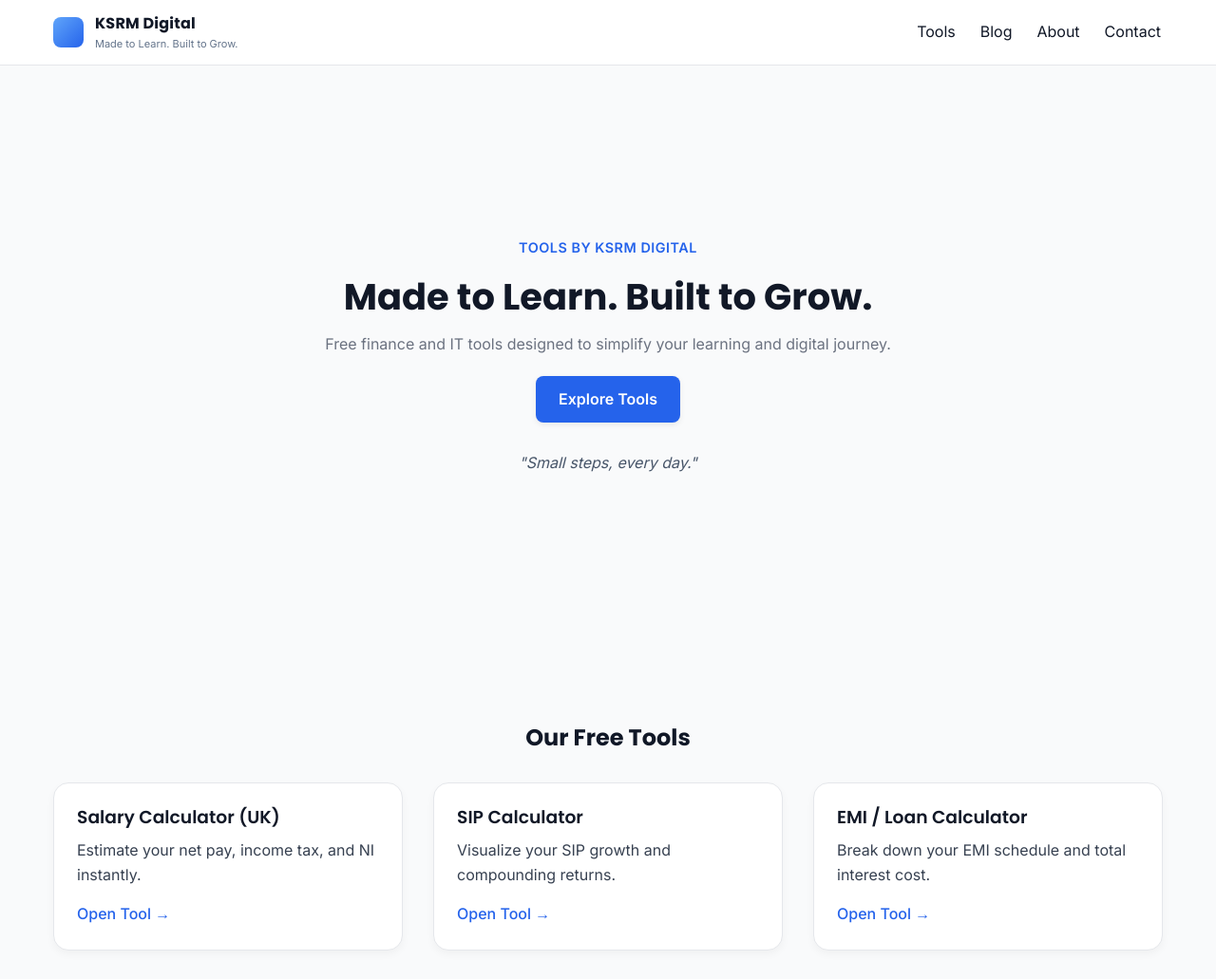
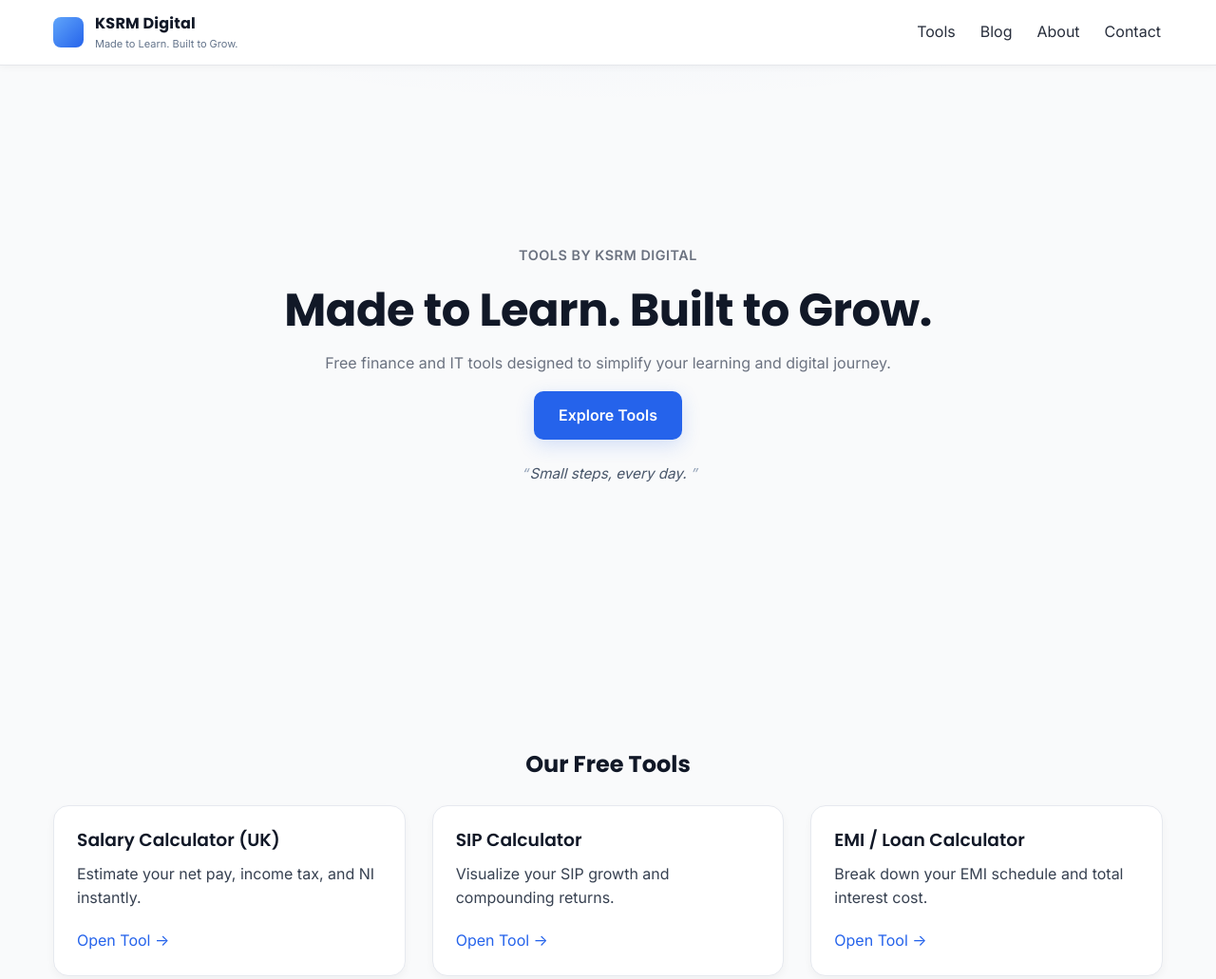
Before and after one commit to KSRMdigitsl/ksrm-website, a plain HTML site: page index.html in a window 1280 px wide. Shown: the top 1031 px of the page at 95% size. Drawn offline with Linux system fonts and the light colour scheme.

Commit message:
sync: website update

```diff
--- a/assets/css/main.css
+++ b/assets/css/main.css
@@ -1,51 +1,32 @@
 /* =========================================================
-   KSRM Digital – Global Styles
+   KSRM Digital – Global Styles (FINAL)
    Design system: Light, calm, educational theme
    ========================================================= */
 
 /* --------------------------
    1. Base + Reset
 --------------------------- */
-* {
-  box-sizing: border-box;
-  margin: 0;
-  padding: 0;
-}
+* { box-sizing: border-box; margin: 0; padding: 0; }
 
-html {
-  scroll-behavior: smooth;
-  font-size: 16px;
-}
+html { scroll-behavior: smooth; font-size: 16px; }
 
 body {
-  font-family: 'Inter', system-ui, sans-serif;
+  font-family: 'Inter', system-ui, -apple-system, Segoe UI, Roboto, Arial, sans-serif;
   color: #111827;
   background-color: #F9FAFB;
   line-height: 1.6;
 }
 
 /* Links */
-a {
-  color: #2563EB;
-  text-decoration: none;
-  transition: color 0.2s ease;
-}
-
-a:hover {
-  color: #1E3A8A;
-}
+a { color: #2563EB; text-decoration: none; transition: color 0.2s ease; }
+a:hover { color: #1E3A8A; }
 
 /* Container */
-.container {
-  max-width: 1200px;
-  margin: 0 auto;
-  padding: 0 1rem;
-}
+.container { max-width: 1200px; margin: 0 auto; padding: 0 1rem; }
 
 /* Section spacing */
-section {
-  padding: 80px 0;
-}
+section { padding: 88px 0; }
+@media (max-width: 768px) { section { padding: 64px 0; } }
 
 /* --------------------------
    2. Typography
@@ -56,186 +37,129 @@ h1, h2, h3, h4, h5 {
   font-weight: 700;
   line-height: 1.3;
 }
-
-p {
-  color: #374151;
-  margin-bottom: 1rem;
-}
-
-small {
-  font-size: 0.875rem;
-}
+p { color: #374151; margin-bottom: 1rem; }
+small { font-size: 0.875rem; }
 
 /* --------------------------
    3. Buttons
 --------------------------- */
-.btn-primary {
-  display: inline-block;
-  background-color: #2563EB;
-  color: #fff;
-  padding: 0.75rem 1.5rem;
-  border-radius: 8px;
-  font-weight: 600;
-  text-decoration: none;
-  transition: all 0.25s ease;
-  box-shadow: 0 2px 6px rgba(0, 0, 0, 0.08);
+.btn-primary{
+  display:inline-block;
+  background-color:#2563EB;
+  color:#fff;
+  padding:.8rem 1.6rem;
+  border-radius:10px;
+  font-weight:600;
+  text-decoration:none;
+  transition:all .25s ease;
+  box-shadow:0 6px 20px rgba(37,99,235,.18);
 }
-
-.btn-primary:hover {
-  background-color: #1E40AF;
-  transform: translateY(-1px);
-}
+.btn-primary:hover{ background-color:#1E40AF; transform:translateY(-1px); }
 
 /* --------------------------
-   4. Header
+   4. Header (polished)
 --------------------------- */
-.site-header {
-  background-color: #fff;
-  border-bottom: 1px solid #E5E7EB;
-  position: sticky;
-  top: 0;
-  z-index: 100;
+.site-header{
+  background:#fff;
+  border-bottom:1px solid #E5E7EB;
+  position:sticky; top:0; z-index:100;
+  box-shadow:0 2px 8px rgba(2,6,23,.04);
 }
-
-.site-header .brand-name {
-  font-family: 'Poppins', sans-serif;
-  font-weight: 700;
-  letter-spacing: 0.2px;
+.site-header .brand-name{
+  font-family:'Poppins',sans-serif;
+  font-weight:700; letter-spacing:.2px;
+}
+.site-header a[data-nav="true"]{ color:#1f2937; opacity:.9; }
+.site-header a[data-nav="true"]:hover{
+  opacity:1; text-decoration:underline; text-underline-offset:3px;
 }
 
 /* --------------------------
    5. Hero
 --------------------------- */
-.hero-pill {
-  color: #2563EB;
-  font-weight: 600;
-  text-transform: uppercase;
-  font-size: 0.9rem;
-  letter-spacing: 0.5px;
+#hero{
+  background: radial-gradient(1200px 400px at 50% -200px, rgba(37,99,235,.07), transparent 60%);
 }
+.hero-wrap{ max-width:900px; margin:0 auto; text-align:center; padding:100px 20px; }
+.hero-pill{
+  color:#2563EB; font-weight:600; text-transform:uppercase;
+  font-size:.9rem; letter-spacing:.5px;
+}
+.hero-wrap h1{ font-size:3rem; letter-spacing:-.5px; margin:12px 0; }
+.hero-wrap p{ color:#6B7280; max-width:640px; margin:0 auto 1rem; }
 
-.hero-wrap h1 {
-  font-size: 2.5rem;
+/* Quote styling */
+#quote-box{
+  margin-top:24px; min-height:26px; font-style:italic;
+  color:#475569; font-size:.95rem; opacity:.9; transition:opacity .6s ease;
 }
-
-.hero-wrap p {
-  color: #6B7280;
-  max-width: 640px;
-  margin: 0 auto 1rem;
+#quote-box:before, #quote-box:after{
+  content:"“"; letter-spacing:-2px; color:#94a3b8; margin:0 4px;
 }
+#quote-box:after{ content:"”"; }
 
 /* --------------------------
    6. Tools Grid
 --------------------------- */
-#tools-grid {
-  display: grid;
-  grid-template-columns: repeat(auto-fit, minmax(280px, 1fr));
-  gap: 2rem;
-  margin-top: 2rem;
+#tools-grid{
+  display:grid;
+  grid-template-columns:repeat(auto-fit,minmax(300px,1fr));
+  gap:28px; margin-top:28px;
 }
-
-.tool-card {
-  background-color: #fff;
-  border: 1px solid #E5E7EB;
-  border-radius: 16px;
-  padding: 24px;
-  box-shadow: 0 4px 8px rgba(0, 0, 0, 0.04);
-  transition: transform 0.2s ease, box-shadow 0.2s ease;
+.tool-card{
+  background:#fff; border:1px solid #E6E9EF; border-radius:16px;
+  padding:24px; box-shadow:0 4px 8px rgba(0,0,0,.04);
+  display:flex; flex-direction:column; justify-content:space-between;
+  min-height:180px;
+  transition:transform .18s ease, box-shadow .18s ease, border-color .18s ease;
 }
-
-.tool-card:hover {
-  transform: translateY(-3px);
-  box-shadow: 0 6px 12px rgba(0, 0, 0, 0.06);
+.tool-card:hover{
+  transform:translateY(-4px); border-color:#DDE3F0;
+  box-shadow:0 10px 24px rgba(2,6,23,.08);
 }
+.tool-card h3{ color:#111827; font-weight:600; }
+.tool-card p{ margin:10px 0 18px; line-height:1.55; color:#374151; }
 
 /* --------------------------
    7. Blog Section
 --------------------------- */
-#blog-section {
-  text-align: center;
+#blog-section{ text-align:center; }
+#blog-section h2{ margin-bottom:18px; font-family:'Poppins',sans-serif; }
+
+.blog-grid{ display:grid; gap:20px; max-width:1050px; margin:40px auto; }
+.featured, .blog-card{
+  background:#fff; border-radius:16px;
+  box-shadow:0 4px 8px rgba(0,0,0,.05); padding:24px;
+  text-align:left;
 }
-
-.blog-grid {
-  display: grid;
-  gap: 24px;
-  max-width: 1000px;
-  margin: 40px auto;
+.featured img, .blog-card img{
+  width:100%; aspect-ratio:16/9; object-fit:cover;
+  border-radius:12px; background:#eef2ff;
 }
-
-.blog-card, .featured {
-  background: #fff;
-  border-radius: 16px;
-  box-shadow: 0 4px 8px rgba(0, 0, 0, 0.05);
-  padding: 20px;
-}
-
-.blog-card h4, .featured h3 {
-  color: #111827;
-  margin: 10px 0;
-}
+.featured h3{ font-size:1.4rem; margin:8px 0; }
+.featured p{ color:#475569; }
+.blog-card{ padding:18px; }
+.blog-card h4{ font-size:1.1rem; margin:6px 0; }
+.blog-card p{ color:#4b5563; font-size:.95rem; }
+.blog-card a, .featured a{ display:inline-block; margin-top:6px; font-weight:600; }
 
 /* --------------------------
    8. Ad Placeholders
 --------------------------- */
-.ad-placeholder {
-  border: 2px dashed #D1D5DB;
-  background: #F3F4F6;
-  color: #6B7280;
-  text-align: center;
-  padding: 20px;
-  border-radius: 8px;
-  font-size: 0.9rem;
+.ad-placeholder{
+  border-radius:12px; border:2px dashed #D6DAE1;
+  background:#F7F8FB; color:#6B7280; text-align:center;
+  padding:22px; font-size:.9rem;
 }
 
 /* --------------------------
    9. Footer
 --------------------------- */
-.site-footer {
-  background-color: #0F172A;
-  color: #CBD5E1;
-  text-align: center;
-  padding: 60px 20px 40px;
+.site-footer{
+  background:#0F172A; color:#CBD5E1;
+  text-align:center; padding:72px 20px 40px;
 }
-
-.site-footer a {
-  color: #93C5FD;
-  margin: 0 12px;
-  text-decoration: none;
-}
-
-.site-footer a:hover {
-  text-decoration: underline;
-}
-
-.footer-disclaimer {
-  color: #94A3B8;
-  font-size: 13px;
-  margin-top: 16px;
-}
-
-.footer-ads {
-  color: #64748B;
-  font-size: 12px;
-  margin-top: 8px;
-}
-
-/* --------------------------
-   10. Responsive
---------------------------- */
-@media (max-width: 768px) {
-  .hero-wrap h1 {
-    font-size: 1.9rem;
-  }
-
-  section {
-    padding: 60px 0;
-  }
-
-  #tools-grid {
-    gap: 1.25rem;
-  }
-
-  .blog-grid {
-    grid-template-columns: 1fr;
-  }
-}
+.site-footer a{ color:#93C5FD; margin:0 12px; text-decoration:none; }
+.site-footer a:hover{ text-decoration:underline; }
+.footer-disclaimer{ color:#94A3B8; font-size:13px; margin-top:18px; opacity:.9; }
+.footer-ads{ color:#64748B; font-size:12px; margin-top:8px; }
--- a/assets/js/home.js
+++ b/assets/js/home.js
@@ -1,5 +1,6 @@
-// home.js
+// home.js (FINAL)
 // Populates homepage sections using JSON data (home, ui, quotes, blog, flags)
+// NOTE: paths are RELATIVE for GitHub Pages / custom domains.
 
 (async function initHome() {
   const fetchJSON = async (path, fallback = {}) => {
@@ -13,7 +14,7 @@
     }
   };
 
-  // Load all JSON files in parallel
+  // Load data
   const [homeData, uiData, quotesData, blogData, flagsData] = await Promise.all([
     fetchJSON("data/home.json"),
     fetchJSON("data/ui.json"),
@@ -26,33 +27,36 @@
   const hero = document.getElementById("hero");
   if (hero && homeData.hero) {
     hero.innerHTML = `
-      <div class="container hero-wrap" style="text-align:center;padding:100px 20px;">
-        <p class="hero-pill" style="color:#2563EB;font-weight:600;">${homeData.hero.pill}</p>
-        <h1 style="font-family:Poppins,sans-serif;font-weight:700;font-size:2.4rem;margin:12px 0;">
-          ${homeData.hero.title}
-        </h1>
-        <p style="color:#6B7280;max-width:640px;margin:0 auto 20px;">
-          ${homeData.hero.subtitle}
-        </p>
+      <div class="container hero-wrap">
+        <p class="hero-pill">${homeData.hero.pill}</p>
+        <h1>${homeData.hero.title}</h1>
+        <p>${homeData.hero.subtitle}</p>
         <div class="hero-cta">
           <a href="${homeData.hero.cta_href}" class="btn-primary">${homeData.hero.cta_text}</a>
         </div>
-        <div id="quote-box" style="margin-top:30px;font-style:italic;color:#475569;min-height:24px;"></div>
+        <div id="quote-box"></div>
       </div>
     `;
   }
 
-  // Hero Quotes rotation
+  // Quotes rotation (with soft fade)
   if (flagsData.hero_quotes === "on" && Array.isArray(quotesData) && quotesData.length) {
     const box = document.getElementById("quote-box");
     let index = 0;
+    const changeMs = 7000;
+    box.style.opacity = 1;
+
     function showQuote() {
       const q = quotesData[index];
-      box.innerHTML = `"${q.text}"${q.author ? ` — ${q.author}` : ""}`;
+      box.style.opacity = 0;
+      setTimeout(() => {
+        box.innerHTML = `${q.text}${q.author ? ` — ${q.author}` : ""}`;
+        box.style.opacity = 1;
+      }, 200);
       index = (index + 1) % quotesData.length;
     }
     showQuote();
-    setInterval(showQuote, 7000);
+    setInterval(showQuote, changeMs);
   }
 
   // Tools Grid
@@ -62,10 +66,12 @@
       .filter(t => t.enabled)
       .sort((a,b)=>a.order-b.order)
       .map(t => `
-        <div class="tool-card" style="background:#fff;border:1px solid #E5E7EB;border-radius:16px;padding:24px;box-shadow:0 4px 8px rgba(0,0,0,0.04);">
-          <h3 style="color:#111827;font-weight:600;">${t.title}</h3>
-          <p style="color:#374151;margin:10px 0 16px;">${t.desc}</p>
-          <a href="${t.href}" style="color:#2563EB;font-weight:500;text-decoration:none;">${t.cta_label}</a>
+        <div class="tool-card">
+          <div>
+            <h3>${t.title}</h3>
+            <p>${t.desc}</p>
+          </div>
+          <a href="${t.href}">${t.cta_label}</a>
         </div>
       `)
       .join("");
@@ -73,40 +79,52 @@
 
   // Blog Section
   const blogSection = document.getElementById("blog-section");
-  if (blogSection && blogData.length) {
-    const livePosts = blogData.filter(p => p.status === "live").sort((a,b)=>new Date(b.publish_date)-new Date(a.publish_date));
+  if (blogSection) {
+    const livePosts = (blogData || [])
+      .filter(p => p.status === "live")
+      .sort((a,b)=>new Date(b.publish_date)-new Date(a.publish_date));
+
+    if (livePosts.length) {
       const featured = livePosts.find(p => p.pinned) || livePosts[0];
       const others = livePosts.filter(p => p.id !== featured.id).slice(0, 2);
 
       blogSection.innerHTML = `
-      <h2 style="text-align:center;font-family:Poppins,sans-serif;">Latest from the Blog</h2>
-      ${flagsData.ads_enabled && flagsData.ads_layout?.includes("above_blog") ? `<div class="ad-placeholder" style="margin:20px auto;padding:20px;border:2px dashed #E5E7EB;background:#F3F4F6;text-align:center;color:#6B7280;">Ad Placeholder (Above Blog)</div>` : ""}
-      <div class="blog-grid" style="display:grid;gap:24px;max-width:1000px;margin:40px auto;">
-        <div class="featured" style="grid-column:1/-1;background:#fff;border-radius:16px;box-shadow:0 4px 8px rgba(0,0,0,0.05);padding:20px;">
-          <img src="${featured.image}" alt="${featured.alt}" style="width:100%;border-radius:12px;margin-bottom:16px;">
+        <div class="container">
+          <h2>Latest from the Blog</h2>
+          ${flagsData.ads_enabled && Array.isArray(flagsData.ads_layout) && flagsData.ads_layout.includes("above_blog")
+            ? `<div class="ad-placeholder" style="max-width:1000px;margin:20px auto;">Ad Placeholder (Above Blog)</div>` : ""}
+
+          <div class="blog-grid">
+            <div class="featured">
+              <img src="${featured.image}" alt="${featured.alt}">
               <h3>${featured.title}</h3>
               <p>${featured.summary}</p>
-          <a href="${featured.href}" style="color:#2563EB;text-decoration:none;">Read →</a>
+              <a href="${featured.href}">Read →</a>
             </div>
-        ${others.map(p=>`
-          <div class="blog-card" style="background:#fff;border-radius:12px;box-shadow:0 2px 6px rgba(0,0,0,0.04);padding:16px;">
-            <img src="${p.image}" alt="${p.alt}" style="width:100%;border-radius:8px;margin-bottom:12px;">
+
+            ${others.map(p => `
+              <div class="blog-card">
+                <img src="${p.image}" alt="${p.alt}">
                 <h4>${p.title}</h4>
-            <p style="color:#374151;font-size:14px;">${p.summary}</p>
-            <a href="${p.href}" style="color:#2563EB;text-decoration:none;font-weight:500;">Read →</a>
+                <p>${p.summary}</p>
+                <a href="${p.href}">Read →</a>
               </div>
             `).join("")}
           </div>
+        </div>
       `;
+    } else {
+      blogSection.innerHTML = ""; // hide if no posts
+    }
   }
 
-  // Optional Hero Ad
+  // Optional Hero Ad (below hero content)
   const heroWrap = document.querySelector(".hero-wrap");
-  if (flagsData.ads_enabled && flagsData.ads_layout?.includes("hero") && heroWrap) {
+  if (flagsData.ads_enabled && Array.isArray(flagsData.ads_layout) && flagsData.ads_layout.includes("hero") && heroWrap) {
     const ad = document.createElement("div");
     ad.className = "ad-placeholder";
-    ad.style.cssText = "margin:40px auto;padding:20px;border:2px dashed #E5E7EB;background:#F3F4F6;text-align:center;color:#6B7280;";
+    ad.style.cssText = "max-width:1000px;margin:40px auto 0;";
     ad.textContent = "Ad Placeholder (Below Hero)";
-    heroWrap.appendChild(ad);
+    heroWrap.parentElement.appendChild(ad);
   }
 })();
```
Lines whose indentation alone changed are shown as unchanged.
